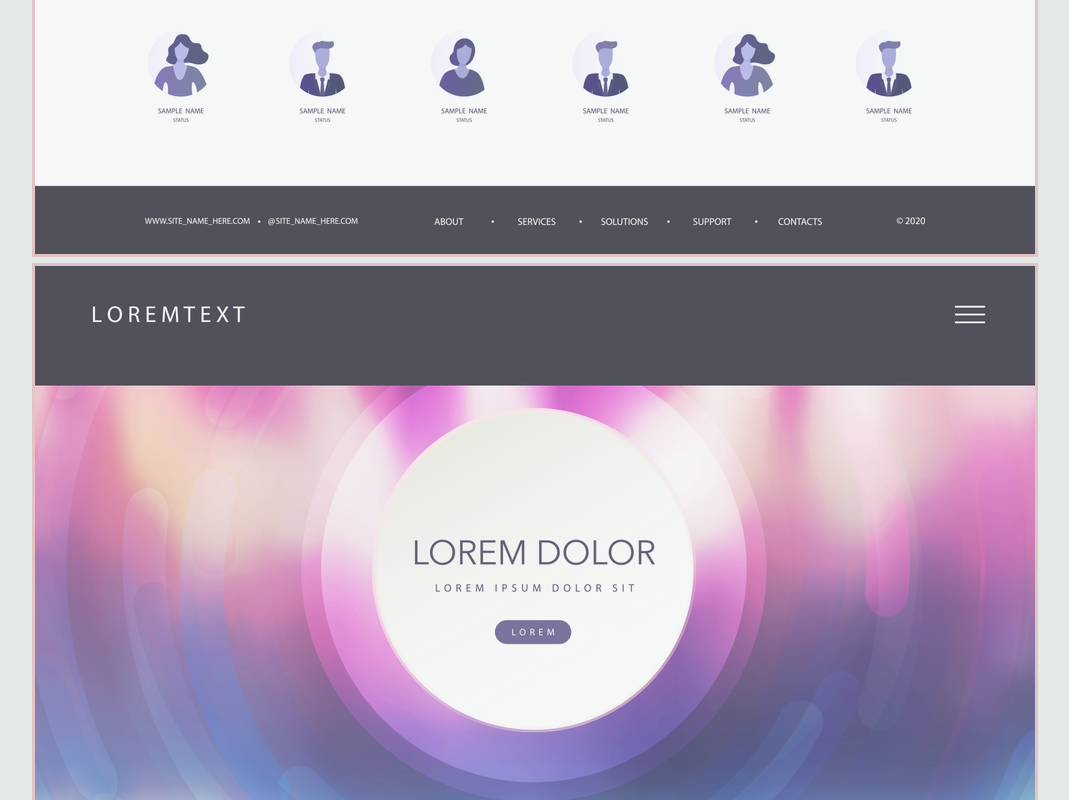
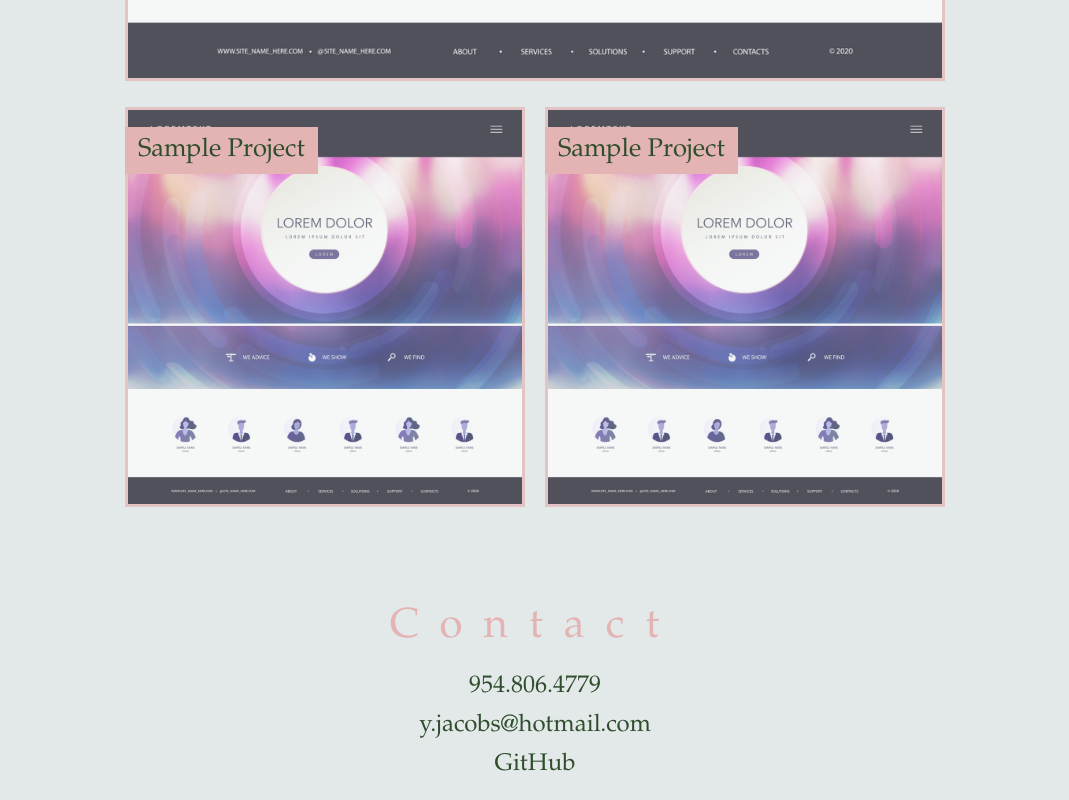
Before and after one commit to yoli19/personal-portfolio, a plain HTML site: page index.html in a window 1280 px wide. Shown: the part 1280-2080 px from the top of the page, without its empty margins (105-1174 px from the left). Drawn offline with Linux system fonts and the light colour scheme.

Commit message:
added contact section and styled work section

```diff
--- a/css/style.css
+++ b/css/style.css
@@ -83,7 +83,7 @@ section {
     font-size: 48px;
     color: var(--secondary-color);
     margin: 0;
-    text-shadow: 0 0 10px rgba(0, 0, 0, 0.5);
+    text-shadow: 10px 10px 15px rgba(255, 255, 255, 1);
     letter-spacing: 0.5em;
 }
 
@@ -105,26 +105,70 @@ section {
 
 .projects {
     margin: auto;
-    width: 70%;
     align-items: center;
     display: flex;
     flex-wrap: wrap;
     justify-content: center;
+    width: 70%;
 }
 
 .project {
-
+    position: relative;
+    margin: 10px;
 }
 
-.project:hover {
+.project:first-child {
+    width: 100%;
+}
+
+.project:not(:first-child) {
+    flex: 1;
+}
+
+.project-title {
+    position: absolute;
+    top: 5%;
+    left: 0;
+    border: 3px solid var(--tertiary-color);
+    z-index: 2;
+    background-color: var(--tertiary-color);
+    padding: 5px 10px;
+}
+
+.project-title h2 {
+    font-size: 2vw;
+    font-weight: 200;
+    color: var(--secondary-color);
 }
 
 .project img {
     opacity: 0.7;
     border: 3px solid var(--tertiary-color);
+    max-width: 100%;
 }
 
 .project img:hover {
     opacity: 1;
     border: 3px solid var(--secondary-color);
 }
+
+.contact-info {
+    margin: auto;
+    align-items: center;
+    display: flex;
+    flex-wrap: wrap;
+    flex-direction: column;
+    justify-content: space-between;
+    color: var(--secondary-color);
+    font-size: 24px;
+}
+
+.contact-info div {
+    font-style: normal;
+    padding-bottom: 10px;
+}
+
+.contact-info a {
+    color: var(--secondary-color);
+    text-decoration: none;
+}
--- a/index.html
+++ b/index.html
@@ -60,13 +60,28 @@
             </div>
             <div class="projects">
                 <div class="project">
-                    <img src="./assets/images/project-template.jpg" alt="website template photo" />
+                    <div class="project-title">
+                        <h2>Sample Project</h2>
+                    </div>
+                    <a href="">
+                        <img src="./assets/images/project-template.jpg" alt="website template photo" />
+                    </a>
                 </div>
                 <div class="project">
+                    <div class="project-title">
+                        <h2>Sample Project</h2>
+                    </div>
+                    <a href="">
                     <img src="./assets/images/project-template.jpg" alt="website template photo" />
+                    </a>
                 </div>
                 <div class="project">
+                    <div class="project-title">
+                        <h2>Sample Project</h2>
+                    </div>
+                    <a href="">
                     <img src="./assets/images/project-template.jpg" alt="website template photo" />
+                    </a>
                 </div>
             </div>
         </section>
@@ -78,15 +93,15 @@
                     Contact
                 </h1>
             </div>
-            <div>
+            <div class="contact-info">
                 <div>
-
+                    954.806.4779
                 </div>
                 <div>
-
+                    <a href="mailto:y.jacobs@hotmail.com">y.jacobs@hotmail.com</a>
                 </div>
                 <div>
-
+                    <a href="https://github.com/yoli19" target="_blank">GitHub</a>
                 </div>
             </div>
         </section>
```
